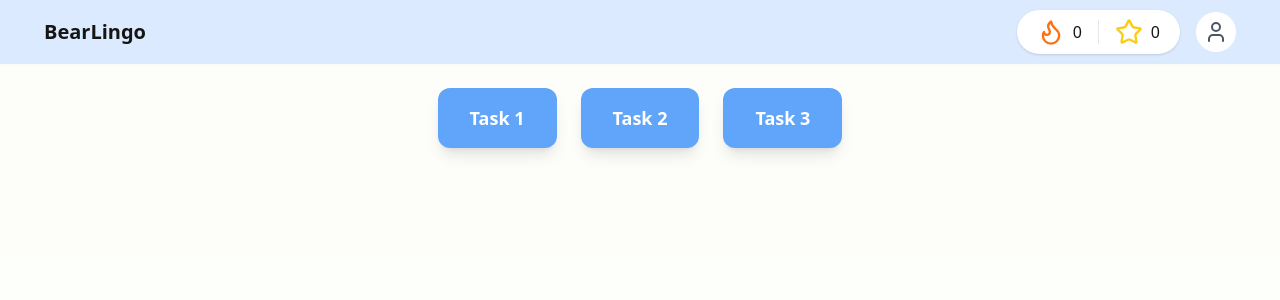
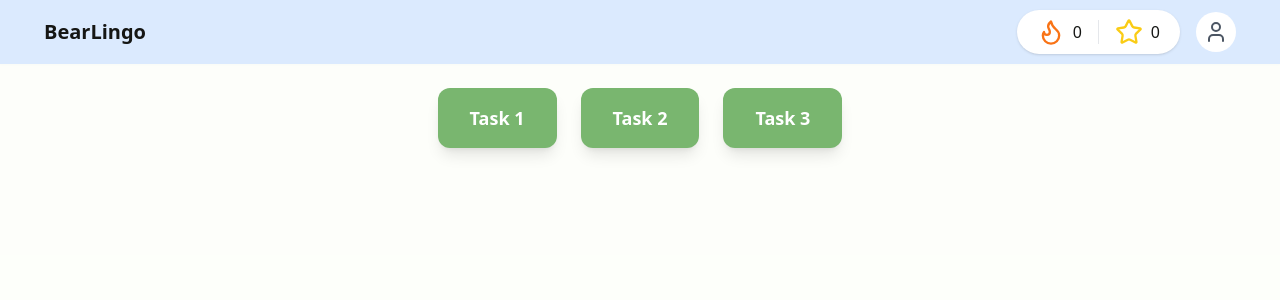
Before and after one commit to unix2dossss/Bearlingo, a React (Vite) app in the folder frontend/: page /InterviewModule in a window 1280 px wide. Shown: the top 300 px of the page. Built offline with nearby package versions, Linux system fonts and the light colour scheme; no server answers.

Commit message:
Changed the styling of task windows

```diff
--- a/frontend/src/components/InterviewModuleComponents/CompanyResearchList.jsx
+++ b/frontend/src/components/InterviewModuleComponents/CompanyResearchList.jsx
@@ -30,7 +30,7 @@ const CompanyResearchList = ({ researches, onAddClick, onDelete }) => {
 
       <button
         onClick={onAddClick}
-        className="px-6 py-2 rounded-lg bg-black text-white font-semibold hover:bg-gray-800"
+        className="px-6 py-2 rounded-lg bg-[#79B66F] text-white font-semibold hover:bg-[#5f9c56] transition duration-200 ease-in-out"
       >
         + Add Company Research
       </button>
--- a/frontend/src/pages/InterviewmodulePages/InterviewModule.jsx
+++ b/frontend/src/pages/InterviewmodulePages/InterviewModule.jsx
@@ -89,19 +89,19 @@ const InterviewModule = () => {
           <main className="flex-1 flex flex-col justify-center items-center p-6 space-y-6">
             <div className="flex space-x-6">
               <button
-                className="bg-blue-400 hover:bg-blue-600 text-white font-bold text-lg px-8 py-4 rounded-xl shadow-lg transition"
+                className="bg-[#79B66F] hover:bg-[#5f9c56] text-white font-bold text-lg px-8 py-4 rounded-xl shadow-lg transition"
                 onClick={() => handleSubtaskClick("subtask1")}
               >
                 Task 1
               </button>
               <button
-                className="bg-blue-400 hover:bg-blue-600 text-white font-bold text-lg px-8 py-4 rounded-xl shadow-lg transition"
+                className="bg-[#79B66F] hover:bg-[#5f9c56] text-white font-bold text-lg px-8 py-4 rounded-xl shadow-lg transition"
                 onClick={() => handleSubtaskClick("subtask2")}
               >
                 Task 2
               </button>
               <button
-                className="bg-blue-400 hover:bg-blue-600 text-white font-bold text-lg px-8 py-4 rounded-xl shadow-lg transition"
+                className="bg-[#79B66F] hover:bg-[#5f9c56] text-white font-bold text-lg px-8 py-4 rounded-xl shadow-lg transition"
                 onClick={() => handleSubtaskClick("subtask3")}
               >
                 Task 3
@@ -114,7 +114,7 @@ const InterviewModule = () => {
       {/* Modal */}
       {showSubtask && (
         <div className="fixed inset-0 flex items-center justify-center bg-black/50 z-50">
-          <div className="bg-white rounded-2xl shadow-2xl p-6 w-full max-w-3xl relative h-[700px] flex flex-col">
+          <div className="bg-white rounded-2xl shadow-2xl p-6 w-full max-w-3xl relative h-[700px] flex flex-col border-4 border-[#79B66F]">
 
             <div className="overflow-y-auto pr-2">{renderSubtask()}</div>
           </div>
--- a/frontend/src/pages/InterviewmodulePages/InterviewSubtask3.jsx
+++ b/frontend/src/pages/InterviewmodulePages/InterviewSubtask3.jsx
@@ -137,7 +137,7 @@ const InterviewSubtask3 = ({ isSubmitted, setIsSubmitted, onClose }) => {
         ✖
       </button>
       <form onSubmit={handleSubmit} className="mx-auto max-w-[680px] w-full space-y-6 p-6">
-        <h2 className="text-2xl font-bold text-center text-[#4f9cf9]">Reflection Journal</h2>
+        <h2 className="text-2xl font-bold text-center text-[#79B66F]">Reflection Journal</h2>
 
         <div className="form-control">
           <label className="label font-semibold">What went well?</label>
@@ -174,8 +174,8 @@ const InterviewSubtask3 = ({ isSubmitted, setIsSubmitted, onClose }) => {
             type="button"
             className="inline-flex items-center justify-center
               h-12 md:h-14 px-8 md:px-10 rounded-full
-              bg-white border-2 border-[#4f9cf9]
-              text-[#4f9cf9] font-extrabold
+              bg-white border-2 border-[#79B66F]
+              text-[#79B66F] font-extrabold
               hover:bg-[#4f9cf9]/5
               focus:outline-none focus:ring-2 focus:ring-[#4f9cf9]
               min-w-[200px]"
@@ -189,9 +189,9 @@ const InterviewSubtask3 = ({ isSubmitted, setIsSubmitted, onClose }) => {
             disabled={!isFormValid}
             className={`inline-flex items-center justify-center
               h-12 md:h-14 px-8 md:px-10 rounded-full
-              bg-[#4f9cf9] text-white
+              bg-[#79B66F] text-white
               font-extrabold text-base md:text-lg
-              shadow-sm hover:bg-[#4f9cf9]/90
+              shadow-sm hover:bg-[#5f9c56]/90
               focus:outline-none focus:ring-2 focus:ring-[#4f9cf9]
               min-w-[200px] ${!isFormValid ? "opacity-60 cursor-not-allowed" : ""}`}
           >
```
